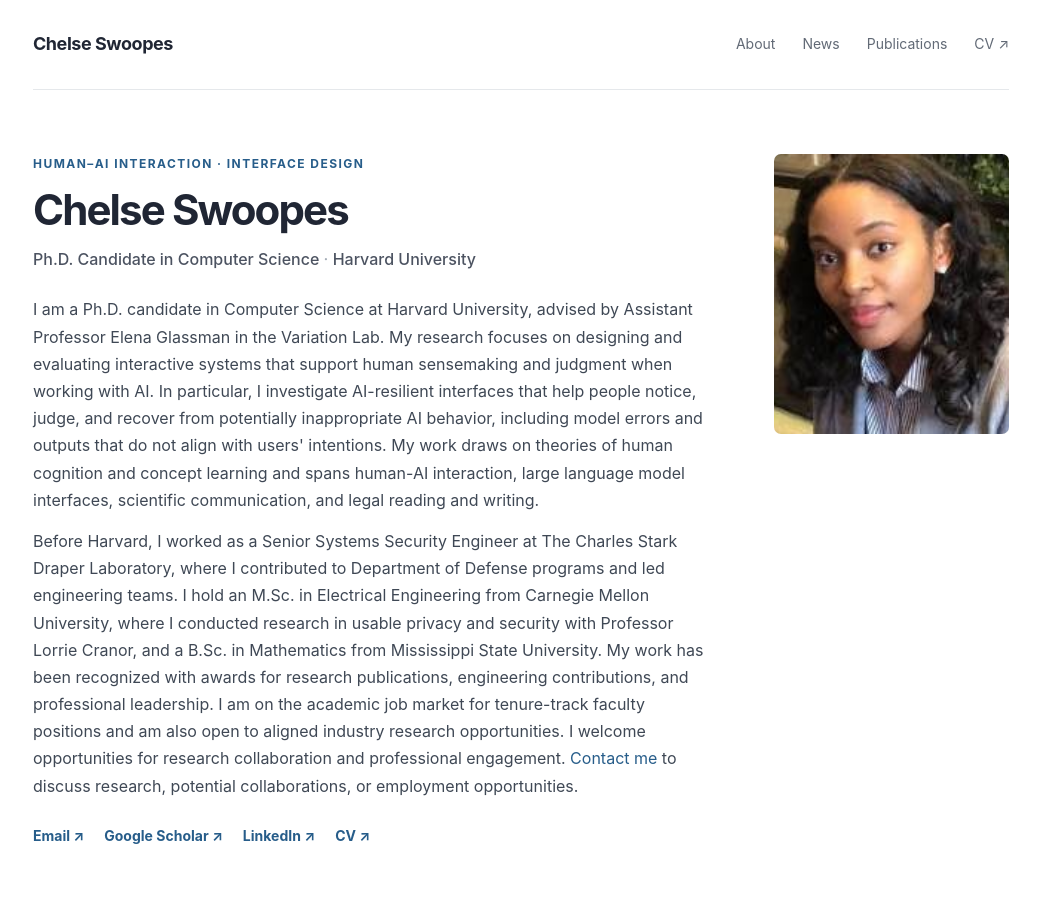
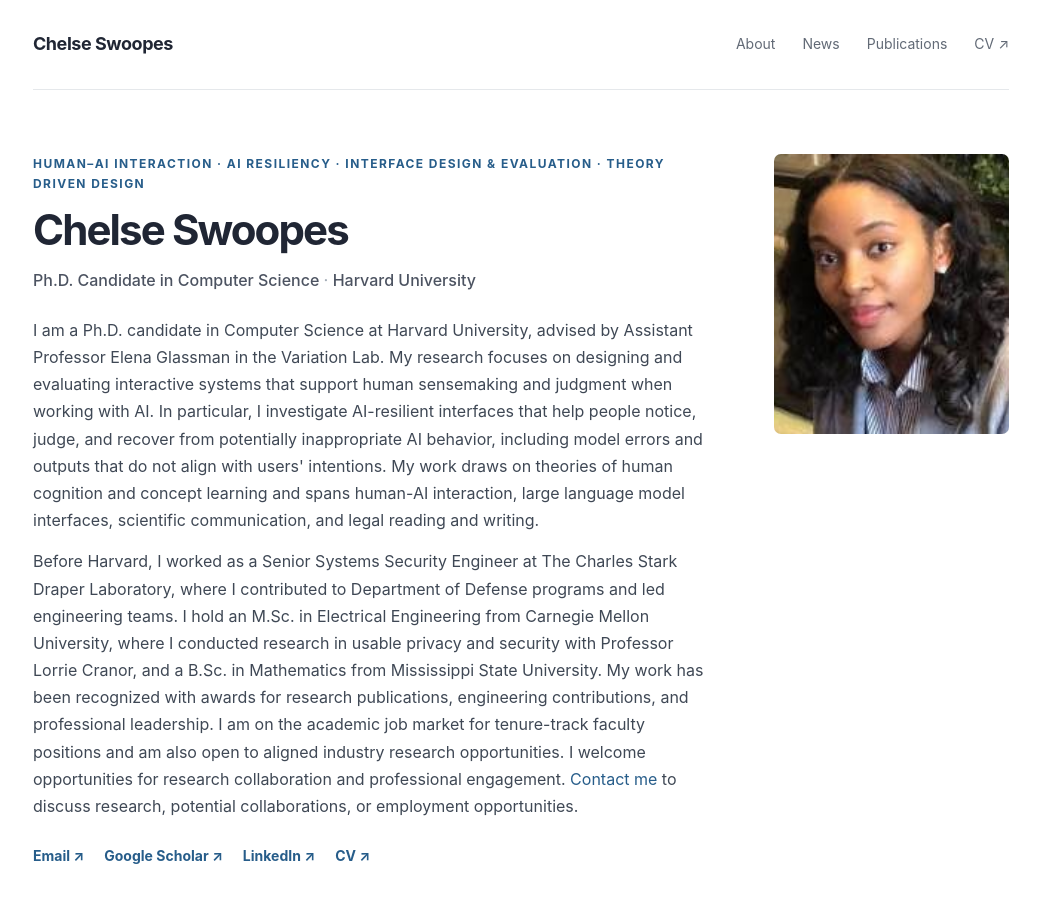
Before and after one commit to cswbuild/chelseswoopes.github.io, a Jekyll site: the page built from index.html, in a window 1280 px wide and 900 px high. Shown: the whole window, without its empty margins (119-1159 px from the left). Built offline with Jekyll 4.4.1, drawn with Linux system fonts in a browser that asks for light colours.

Commit message:
Update index.html

```diff
--- a/index.html
+++ b/index.html
@@ -6,7 +6,7 @@ layout: default
 <main>
 <section id="about" class="intro">
   <div class="intro-copy">
-    <p class="eyebrow">Human–AI Interaction · Interface Design</p>
+    <p class="eyebrow">Human–AI Interaction · AI Resiliency · Interface Design & Evaluation · Theory Driven Design</p>
     <h1>{{ p.name }}</h1>
     <p class="subtitle">{{ p.role }} <span class="separator">·</span> {{ p.institution }}</p>
     <p>{{ p.intro }}</p>
```
